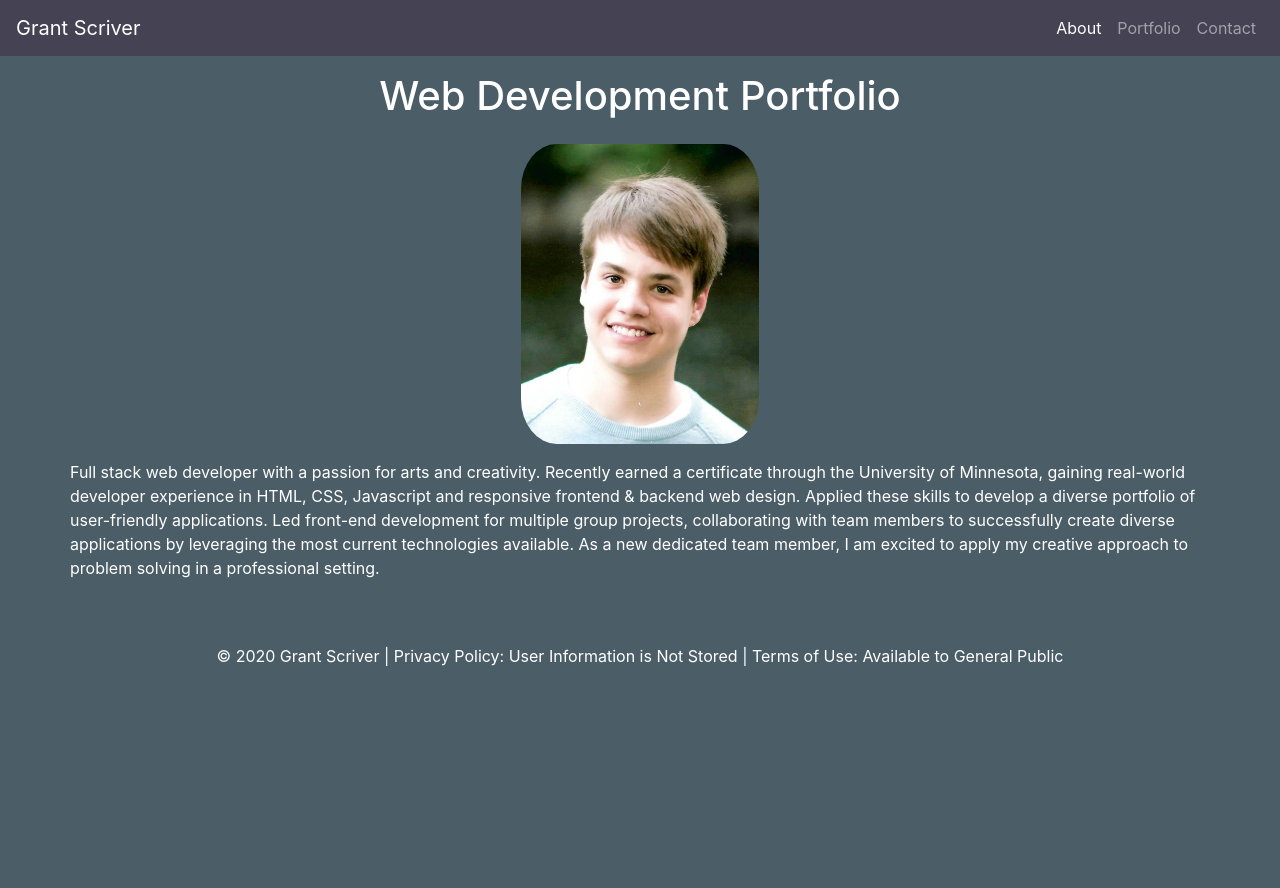
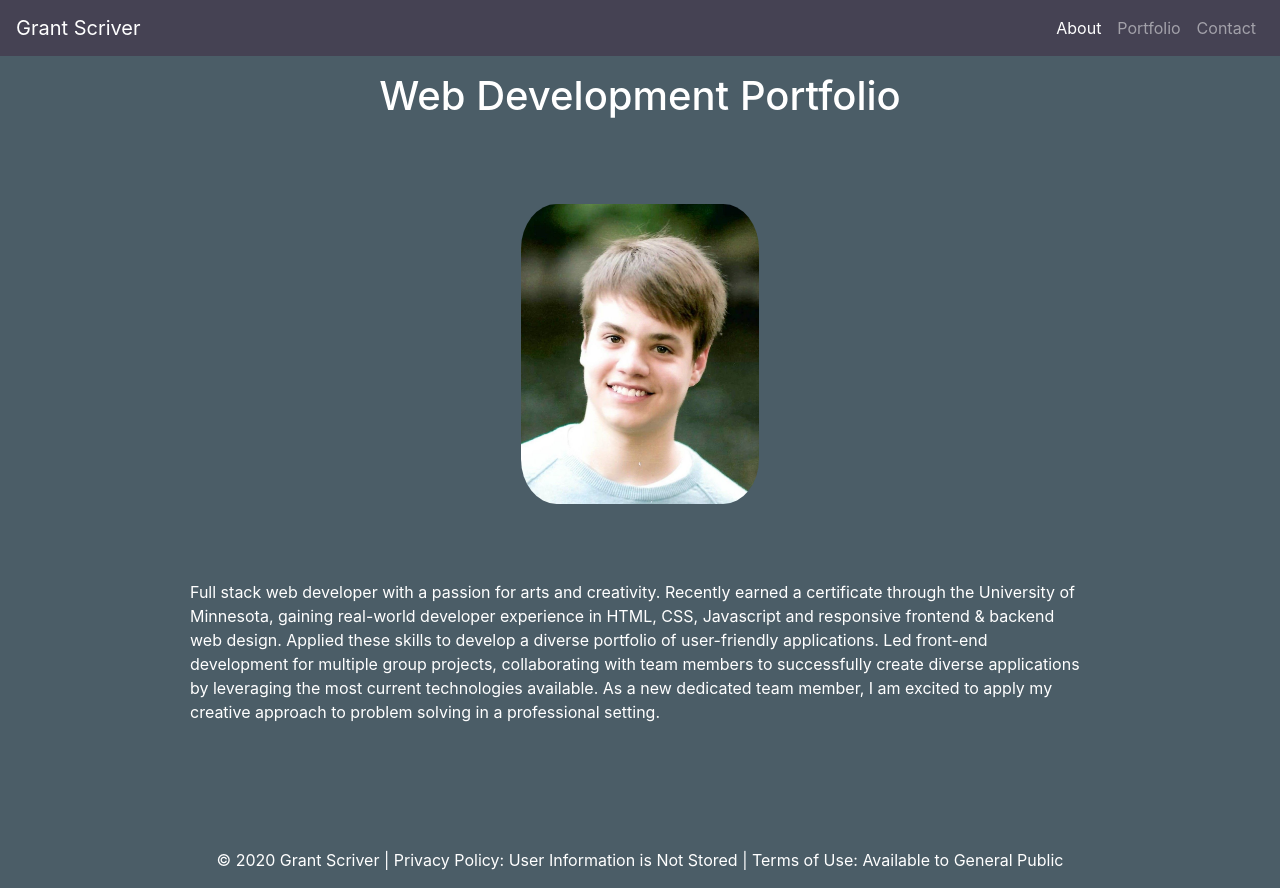
Before and after one commit to grantscriver/React-Portfolio, a React (Create React App) app: page /#/ in a window 1280 px wide. Before the commit the page ends 800 px from the top, so only its background shows below. Built offline with nearby package versions, Linux system fonts and the light colour scheme.

Commit message:
Added new resume and some styling to various pages

```diff
--- a/src/components/About/About.css
+++ b/src/components/About/About.css
@@ -3,3 +3,8 @@
     max-height: 300px;
     border-radius: 15%;
   }
+
+  .content-wrap {
+    max-width: 900px;
+    margin: 0 auto;
+}
--- a/src/components/About/About.js
+++ b/src/components/About/About.js
@@ -5,6 +5,7 @@ import "./About.css"
 function About() {
     return (
         <div>
+            <div className="content-wrap">
                 <div className="container mt-3">
                     <div className="row">
                         <div className="col d-flex justify-content-center">
@@ -33,6 +34,7 @@ function About() {
                     </div>
                 </div>
             </div>
+        </div>
     );
 }
 
--- a/src/components/Contact/Contact.css
+++ b/src/components/Contact/Contact.css
@@ -2,3 +2,8 @@ ul
 {
     list-style-type: none;
 }
+
+.content-wrap {
+    max-width: 900px;
+    margin: 0 auto;
+}
--- a/src/components/Contact/Contact.js
+++ b/src/components/Contact/Contact.js
@@ -1,4 +1,5 @@
 import React from "react";
+import "./Contact.css"
 
 function Contact() {
     return (
@@ -6,6 +7,7 @@ function Contact() {
 
 
         <div className="container-fluid mt-3">
+            <div className="content-wrap">
 
                 {/* <div className="container mt-3"> */}
                 <div className="row">
@@ -39,7 +41,7 @@ function Contact() {
                                 type="button"
                                 className="btn"
                                 className="textColor"
-                            href={process.env.PUBLIC_URL + "/assets/Grant_Scriver_Coding_Resume_2021JAN03.pdf"}
+                                href={process.env.PUBLIC_URL + "/assets/Grant_Scriver_Resume.pdf"}
                             >Resume</a>
                         </li>
                     </div>
@@ -56,6 +58,7 @@ function Contact() {
                     <div className="col-3"></div>
                 </div>
             </div>
+        </div>
     );
 }
 
--- a/src/components/Portfolio/Portfolio.css
+++ b/src/components/Portfolio/Portfolio.css
@@ -0,0 +1,3 @@
+.Project  {
+    padding-bottom:60px;
+}
--- a/src/components/Portfolio/Portfolio.js
+++ b/src/components/Portfolio/Portfolio.js
@@ -2,7 +2,7 @@ import React, { Component } from "react";
 import Project from "../Project/Project"
 import Wrapper from "../Wrapper/Wrapper"
 import projects from "../../projects.json"
-
+import "./Portfolio.css"
 
 
 
--- a/src/components/Project/Project.css
+++ b/src/components/Project/Project.css
@@ -2,3 +2,8 @@
     max-width: 100%;
     max-height: 100%;
   }
+
+.container {
+    padding-bottom:60px;
+
+}
```
Also changed, not shown: 8 other files (tests, documents, lock files or other folders). Lines whose indentation alone changed are shown as unchanged.
